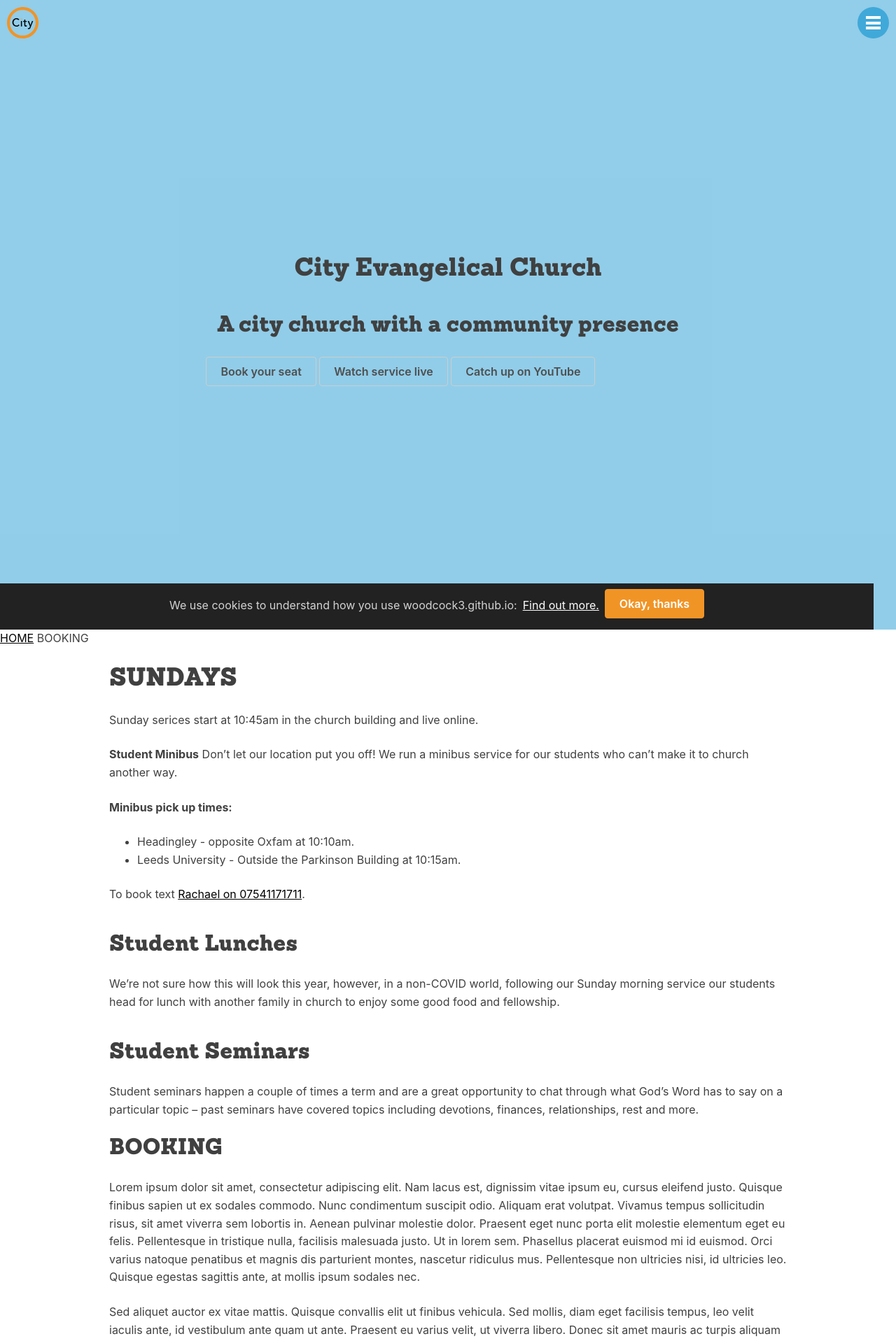
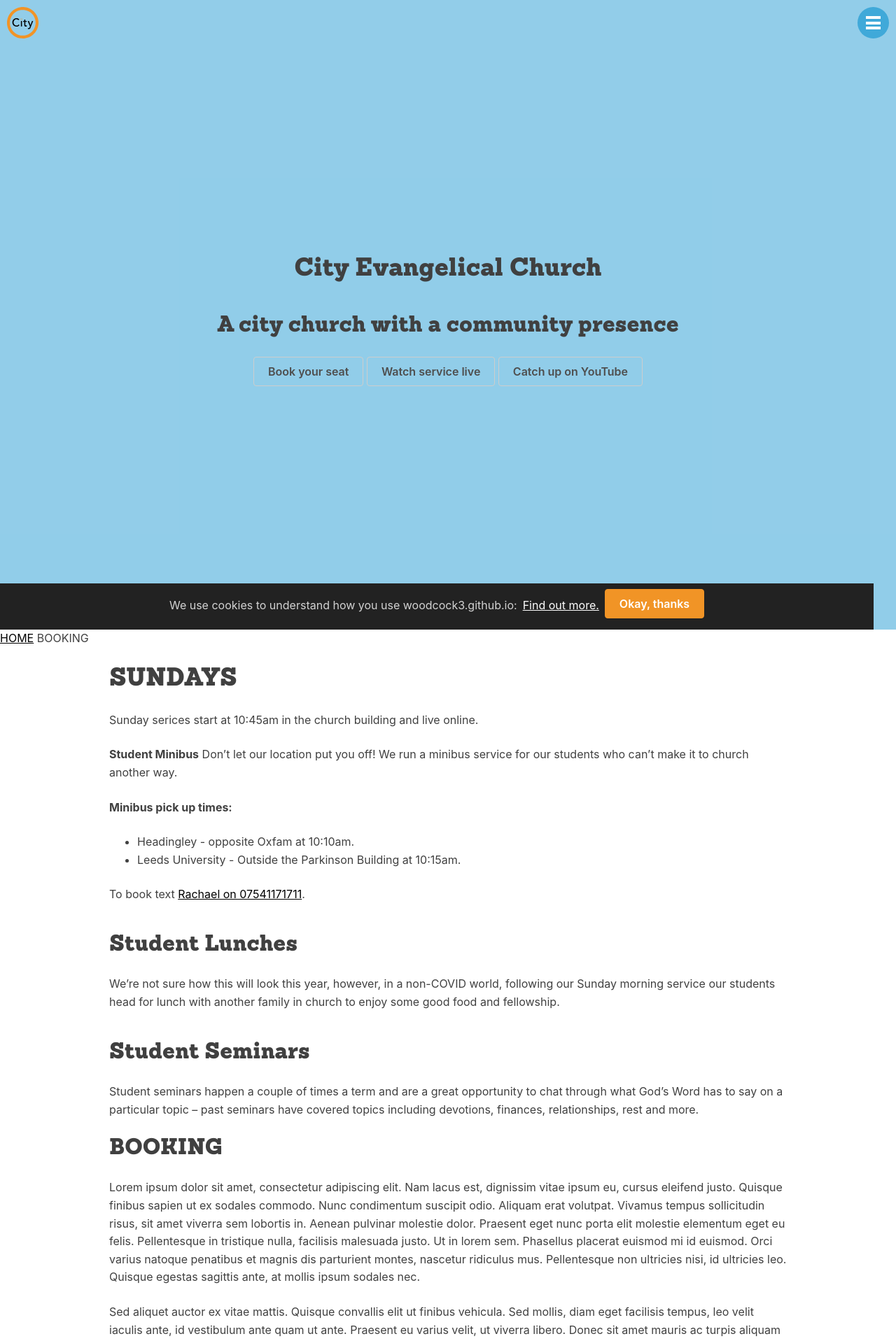
Before and after one commit to woodcox/city-jekyll, a Jekyll site: the page built from pages/_sunday/2021-01-03-booking.md, in a window 1280 px wide. Shown: the top 1917 px of the page at 70% size. Built offline with Jekyll 4.4.1, drawn with Linux system fonts in a browser that asks for light colours.

Commit message:
Update hero.html

```diff
--- a/_includes/components/hero.html
+++ b/_includes/components/hero.html
@@ -3,10 +3,12 @@
     <h1>City Evangelical Church</h1>
     <h2>A city church with a community presence</h2>
     <div class="flex-row">
-      <div class="one-third hero-buttons">
-        <button class="muted-button">Book your seat</button>
-        <button class="muted-button">Watch service live</button>
-        <button class="muted-button">Catch up on YouTube</button>
+      <div class="flex-small">
+        <div class="one-third hero-buttons">
+          <button class="muted-button">Book your seat</button>
+          <button class="muted-button">Watch service live</button>
+          <button class="muted-button">Catch up on YouTube</button>
+        </div>
       </div>
     </div>
   </div>
```
